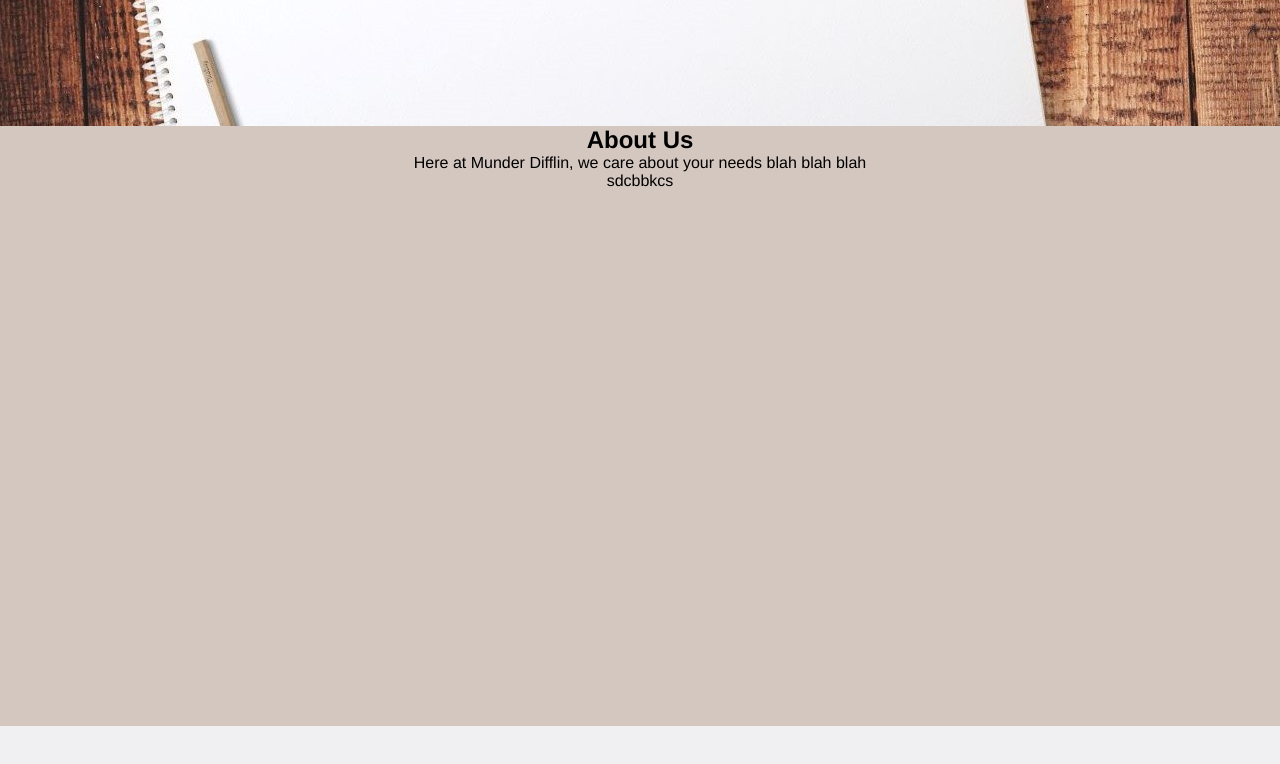
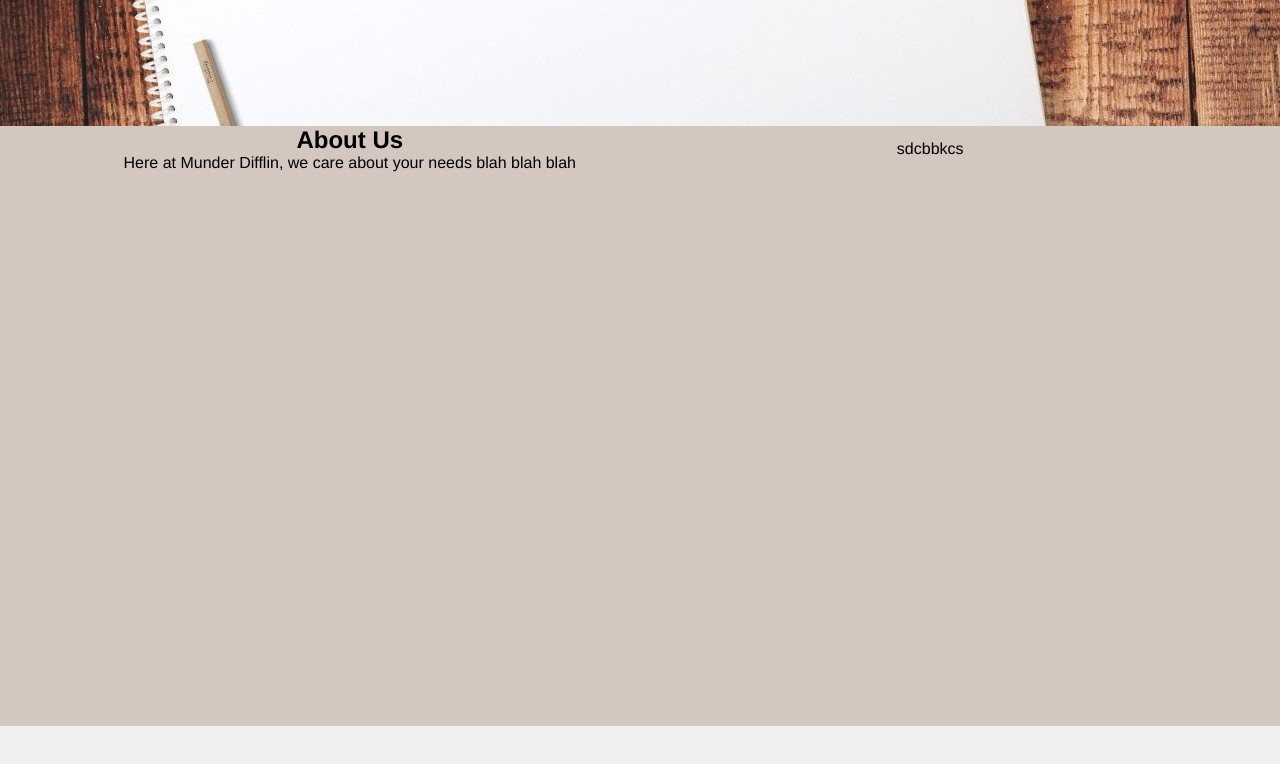
Before and after one commit to knixon000/Project-1, a plain HTML site: page index.html in a window 1280 px wide. Shown: the part 174-938 px from the top of the page. Drawn offline with Linux system fonts and the light colour scheme.

Commit message:
fixed structure

```diff
--- a/index.html
+++ b/index.html
@@ -18,11 +18,11 @@
     </header>
     <content>
       <div id="about">
-        <center><div class="hidden" class="show" class="about-us">
+        <center><div class="about-us">
           <h2>About Us</h2>
           <p>Here at Munder Difflin, we care about your needs blah blah blah</p>
         </div>
-        <div class="hidden" class="show" class="about-us">
+        <div class="about-us">
           <p>sdcbbkcs</p>
         </div></center>
       </div>
```
